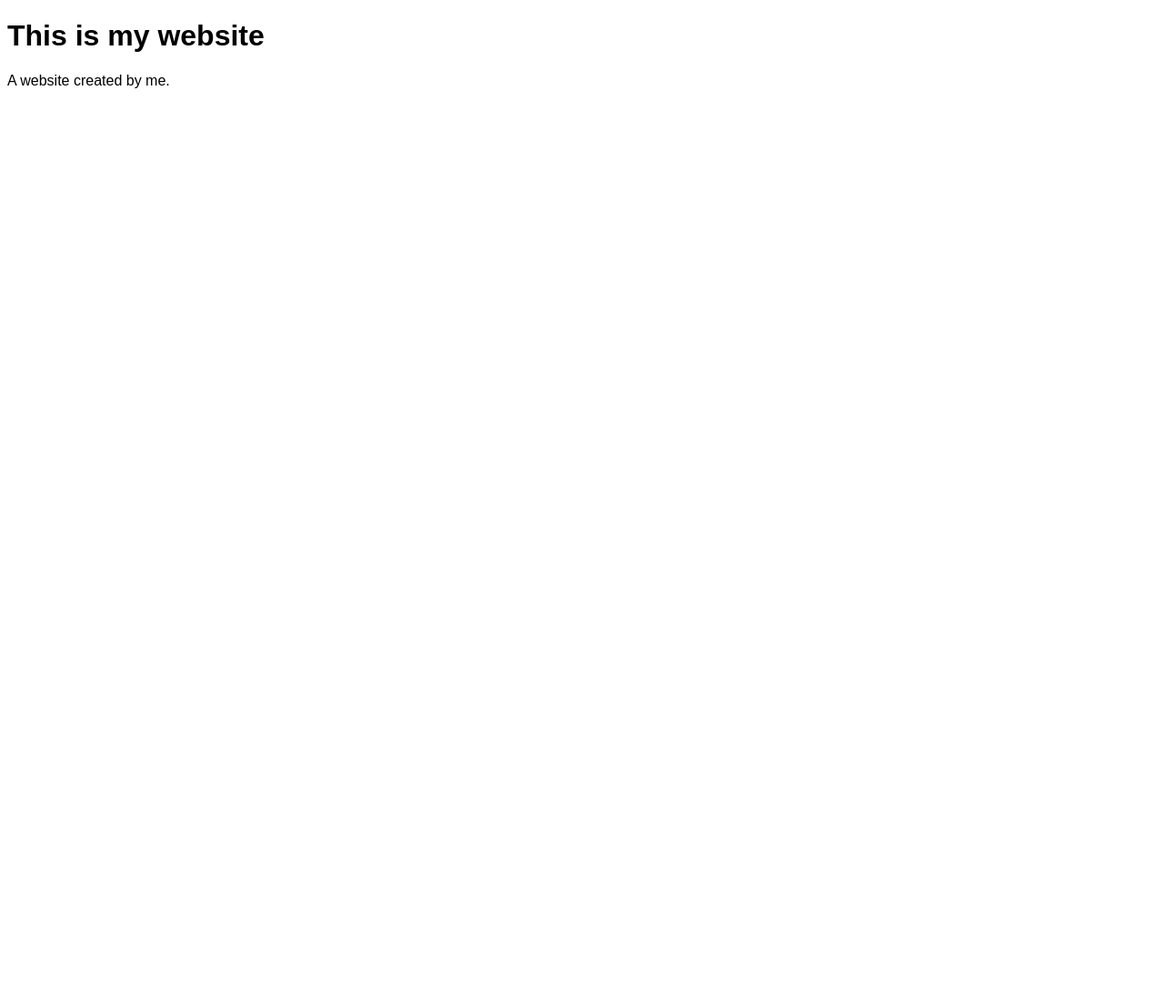
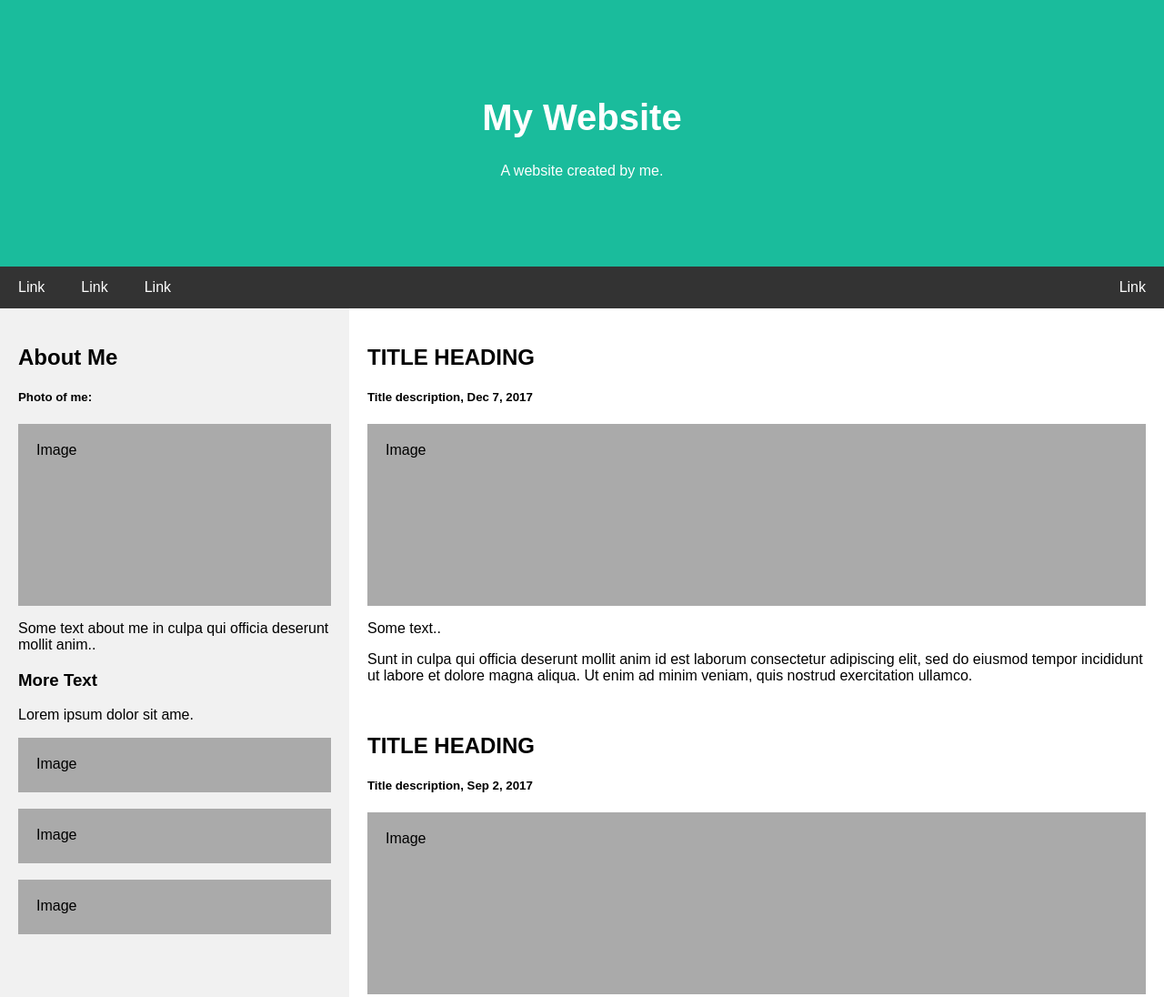
Before and after one commit to sloshyou/sloshyou.github.io, a plain HTML site: page index.html in a window 1280 px wide. Shown: the top 1096 px of the page at 91% size. Before the commit the page ends 800 px from the top, so only its background shows below. Drawn offline with Linux system fonts and the light colour scheme.

Commit message:
Update index.html

```diff
--- a/index.html
+++ b/index.html
@@ -5,15 +5,124 @@
 <meta charset="UTF-8">
 <meta name="viewport" content="width=device-width, initial-scale=1">
 <style>
+* {
+  box-sizing: border-box;
+}
+
 body {
   font-family: Arial, Helvetica, sans-serif;
+  margin: 0;
+}
+
+/* Style the header */
+.header {
+  padding: 80px;
+  text-align: center;
+  background: #1abc9c;
+  color: white;
+}
+
+/* Increase the font size of the h1 element */
+.header h1 {
+  font-size: 40px;
+}
+
+/* Style the top navigation bar */
+.navbar {
+  overflow: hidden;
+  background-color: #333;
+}
+
+/* Style the navigation bar links */
+.navbar a {
+  float: left;
+  display: block;
+  color: white;
+  text-align: center;
+  padding: 14px 20px;
+  text-decoration: none;
+}
+
+/* Right-aligned link */
+.navbar a.right {
+  float: right;
+}
+
+/* Change color on hover */
+.navbar a:hover {
+  background-color: #ddd;
+  color: black;
+}
+
+/* Column container */
+.row {
+  display: flex;
+  flex-wrap: wrap;
+}
+
+/* Create two unequal columns that sits next to each other */
+/* Sidebar/left column */
+.side {
+  flex: 30%;
+  background-color: #f1f1f1;
+  padding: 20px;
+}
+
+/* Main column */
+.main {
+  flex: 70%;
+  background-color: white;
+  padding: 20px;
+}
+
+/* Fake image, just for this example */
+.fakeimg {
+  background-color: #aaa;
+  width: 100%;
+  padding: 20px;
 }
 </style>
 </head>
 <body>
 
-<h1>This is my website</h1>
-<p>A website created by me.</p>
+<div class="header">
+  <h1>My Website</h1>
+  <p>A website created by me.</p>
+</div>
+
+<div class="navbar">
+  <a href="#">Link</a>
+  <a href="#">Link</a>
+  <a href="#">Link</a>
+  <a href="#" class="right">Link</a>
+</div>
+
+<div class="row">
+  <div class="side">
+    <h2>About Me</h2>
+    <h5>Photo of me:</h5>
+    <div class="fakeimg" style="height:200px;">Image</div>
+    <p>Some text about me in culpa qui officia deserunt mollit anim..</p>
+    <h3>More Text</h3>
+    <p>Lorem ipsum dolor sit ame.</p>
+    <div class="fakeimg" style="height:60px;">Image</div><br>
+    <div class="fakeimg" style="height:60px;">Image</div><br>
+    <div class="fakeimg" style="height:60px;">Image</div>
+  </div>
+  <div class="main">
+    <h2>TITLE HEADING</h2>
+    <h5>Title description, Dec 7, 2017</h5>
+    <div class="fakeimg" style="height:200px;">Image</div>
+    <p>Some text..</p>
+    <p>Sunt in culpa qui officia deserunt mollit anim id est laborum consectetur adipiscing elit, sed do eiusmod tempor incididunt ut labore et dolore magna aliqua. Ut enim ad minim veniam, quis nostrud exercitation ullamco.</p>
+    <br>
+    <h2>TITLE HEADING</h2>
+    <h5>Title description, Sep 2, 2017</h5>
+    <div class="fakeimg" style="height:200px;">Image</div>
+    <p>Some text..</p>
+    <p>Sunt in culpa qui officia deserunt mollit anim id est laborum consectetur adipiscing elit, sed do eiusmod tempor incididunt ut labore et dolore magna aliqua. Ut enim ad minim veniam, quis nostrud exercitation ullamco.</p>
+  </div>
+</div>
 
 </body>
 </html>
```
